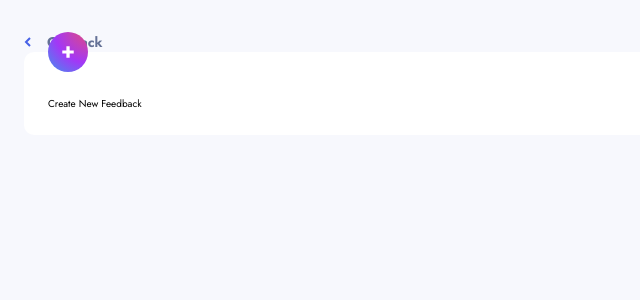
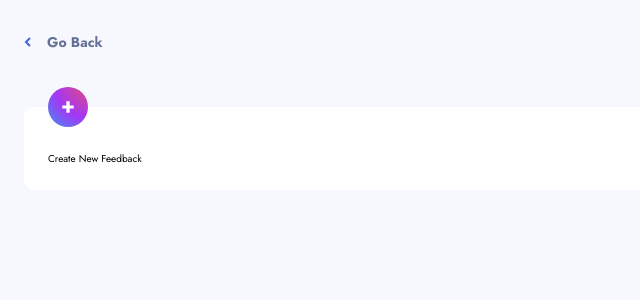
Before and after one commit to aljayy/product-feedback-app, a React (Create React App) app: page /new-request in a window 1280 px wide. Shown: the top 300 px of the page, without its empty margins (0-640 px from the left). Built offline with nearby package versions, Linux system fonts and the light colour scheme.

Commit message:
style: add margin top to form

```diff
--- a/src/components/UI/Form/RequestForm.jsx
+++ b/src/components/UI/Form/RequestForm.jsx
@@ -37,7 +37,7 @@ function RequestForm() {
     : "Create New Feedback";
 
   return (
-    <form className="bg-white rounded-[1rem] w-full pt-[4.4rem] px-6 pb-6 relative">
+    <form className="bg-white rounded-[1rem] w-full pt-[4.4rem] px-6 pb-6 relative mt-[5.5rem]">
       <div className="absolute -top-[2rem] w-10">
         <img src={icon} alt="Form Icon" />
       </div>
```
